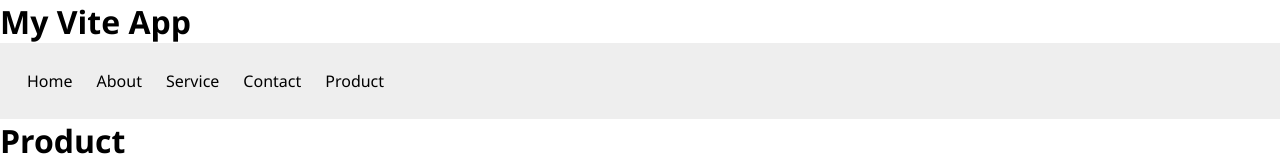
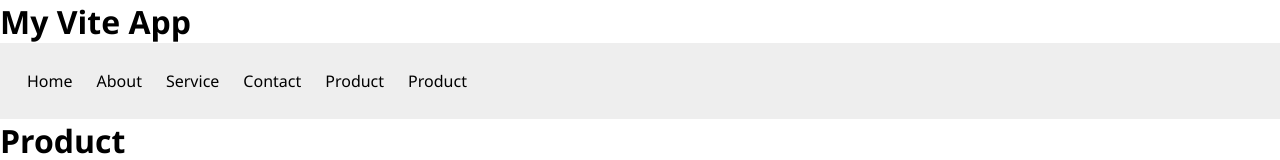
Before and after one commit to a19860101/20220313, a Vue app in the folder vite-practice/vite-2/: page /product/1 in a window 1280 px wide. Shown: the top 160 px of the page. Built offline with nearby package versions, Linux system fonts and the light colour scheme.

Commit message:
20220710

```diff
--- a/vite-practice/vite-2/src/components/Nav.vue
+++ b/vite-practice/vite-2/src/components/Nav.vue
@@ -4,7 +4,16 @@
       <router-link to="/about">About</router-link>
       <router-link to="/service">Service</router-link>
       <router-link to="/contact">Contact</router-link>
-      <router-link to="/product">Product</router-link>
+      <router-link to="/product/123?test=banana">Product</router-link>
+      <router-link :to="{
+        name: product,
+        params:{
+            id: 9527
+        },
+        query:{
+            test: '0998098',
+        }
+      }">Product</router-link>
     </nav>
 </template>
 <style scoped>
--- a/vite-practice/vite-2/src/views/Product.vue
+++ b/vite-practice/vite-2/src/views/Product.vue
@@ -2,5 +2,6 @@
     <div>
         <h1>Product</h1>
         {{$route.params.id}}
+        {{$route.query.test}}
     </div>
 </template>
```
